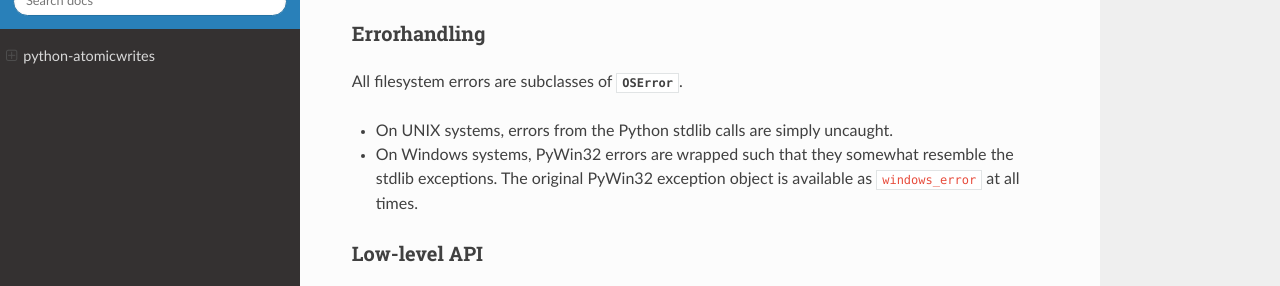
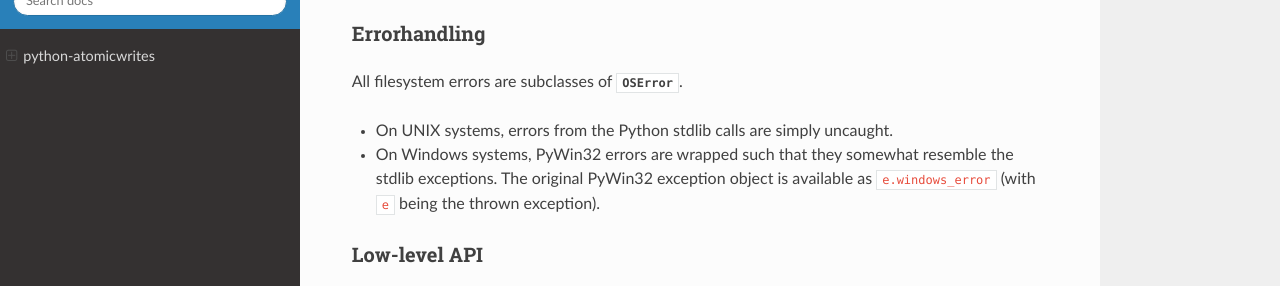
Before and after one commit to untitaker/python-atomicwrites, a Sphinx documentation site: the page built from docs/index.rst, in a window 1280 px wide and 900 px high, scrolled down 1264 px, cut to the strip 89-375 px from the top of the window. Built offline with Sphinx 7.4.7 and the Read the Docs theme 2.0.0, drawn with Linux system fonts in a browser that asks for light colours.

Commit message:
Clarify docs

```diff
--- a/docs/index.rst
+++ b/docs/index.rst
@@ -16,7 +16,7 @@ All filesystem errors are subclasses of :py:exc:`OSError`.
 - On UNIX systems, errors from the Python stdlib calls are simply uncaught.
 - On Windows systems, PyWin32 errors are wrapped such that they somewhat
   resemble the stdlib exceptions. The original PyWin32 exception object is
-  available as ``windows_error`` at all times.
+  available as ``e.windows_error`` (with ``e`` being the thrown exception).
 
 Low-level API
 -------------
```
